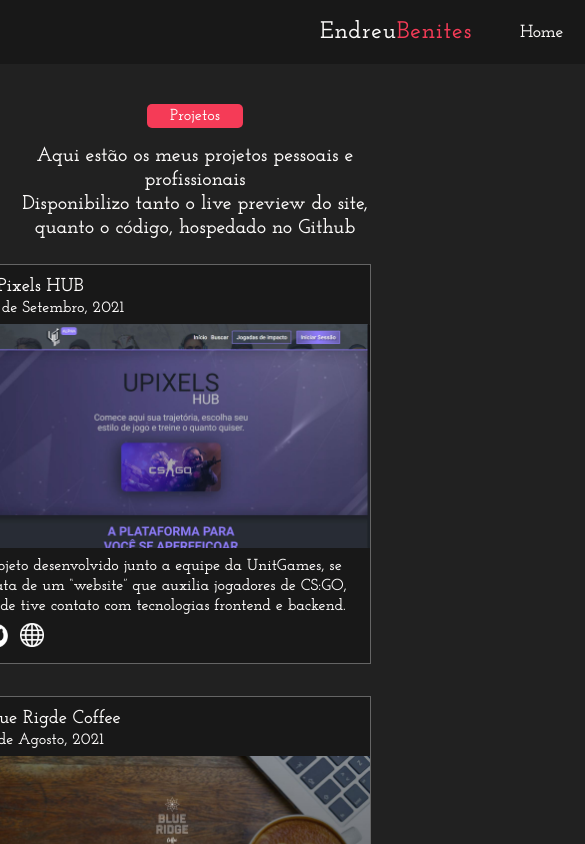
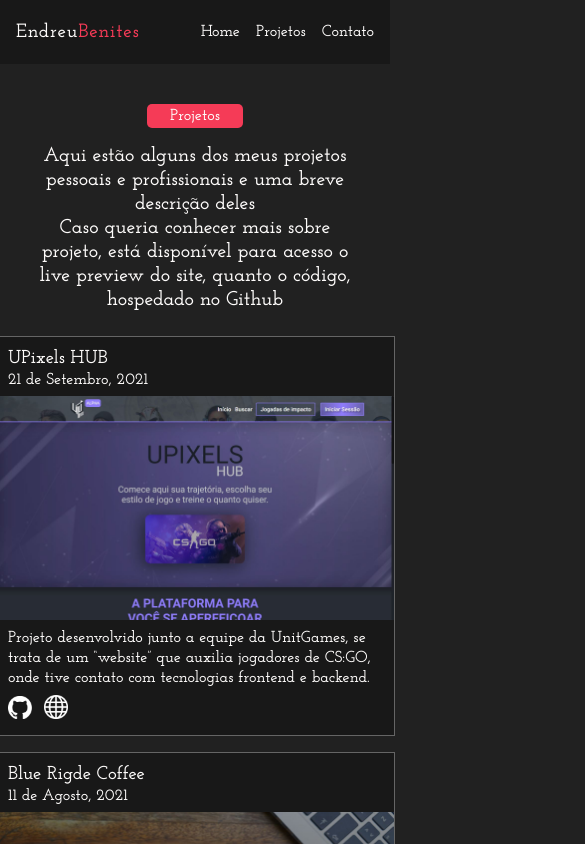
Before and after one commit to endreumrb/portfolio2v, a React (Create React App) app: page /projetos in a window 390 px wide. Shown: the top 844 px of the page, 585 px wide, since content can reach past the window. Built offline with nearby package versions, Linux system fonts and the light colour scheme.

Commit message:
add responsiveness

```diff
--- a/src/Pages/Contact/index.js
+++ b/src/Pages/Contact/index.js
@@ -31,7 +31,7 @@
           <EntradaDados type="subject" name="user_subject" required/>
           <label>Mensagem</label>
           <textarea name="message" required/>
-          <Enviar type="submit" value="Send" />
+          <Enviar type="submit" value="Enviar" />
         </Formulario>
       </Conteudo>
     </>
--- a/src/Pages/Contact/styles.js
+++ b/src/Pages/Contact/styles.js
@@ -15,7 +15,6 @@
 
 export const Conteudo = styled.div`
   display: flex;
-  // height: calc(100vh - 4rem); - Centralizar Conteúdo
   align-items: center;
   margin-top: 1.5rem;
   flex-direction: column;
@@ -26,6 +25,10 @@
     font-size: 1.25rem;
     line-height: 1.5rem;
     margin-bottom: 2rem;
+
+    @media (min-width: 425px) and (max-width: 768px) {
+      font-size: 1rem;
+    }
   }
 `
 
@@ -64,6 +67,18 @@
       box-shadow: 0 0 0 0;
       outline: 0;
     }
+
+    @media (min-width: 425px) and (max-width: 768px) {
+      width: 20rem;
+    }
+
+    @media (min-width: 768px) and (max-width: 1024px) {
+      width: 30rem;
+    }
+
+    @media (min-width: 1024px) {
+      width: 40rem;
+    }
   }
 `
 
@@ -82,6 +97,18 @@
     border-bottom: 1px solid #f53b57;
     box-shadow: 0 0 0 0;
     outline: 0;
+  }
+
+  @media (min-width: 425px) and (max-width: 768px) {
+    width: 20rem;
+  }
+
+  @media (min-width: 768px) and (max-width: 1024px) {
+    width: 30rem;
+  }
+
+  @media (min-width: 1024px) {
+    width: 40rem;
   }
 `
 
@@ -105,4 +132,16 @@
     font-size: 1.075rem;
     border: 1px solid #111;
   }
+
+  @media (min-width: 425px) and (max-width: 768px) {
+    width: 20rem;
+  }
+
+  @media (min-width: 768px) and (max-width: 1024px)  {
+    width: 30rem;
+  }
+
+  @media (min-width: 1024px) {
+    width: 40rem;
+  }
 `
--- a/src/Pages/Home/index.js
+++ b/src/Pages/Home/index.js
@@ -8,7 +8,7 @@
       <Conteudo>
         <img alt="Endreu Benites" src={fotoMinha}></img>
         <Botao>Front End</Botao>
-        <p>Sou desenvolvedor front-end<br/>Utilizo como principal ferramenta de trabalho, o React!</p>
+        <p>Prazer, meu nome é Endreu Benites e sou Desenvolvedor Front-End<br/>Para tirar minhas ideias do papel, utilizo como principal ferramenta o ReactJS</p>
       </Conteudo>
     </>
   );
--- a/src/Pages/Home/styles.js
+++ b/src/Pages/Home/styles.js
@@ -26,7 +26,6 @@
 
 export const Conteudo = styled.div`
   display: flex;
-  // height: calc(100vh - 4rem); - Centralizar Conteúdo
   align-items: center;
   margin-top: 7.5rem;
   flex-direction: column;
@@ -36,6 +35,10 @@
     text-align: center;
     font-size: 1.25rem;
     line-height: 1.5rem;
+
+    @media (min-width: 425px) and (max-width: 768px) {
+      font-size: 1rem;
+    }
   }
 
   img {
--- a/src/Pages/Projects/index.js
+++ b/src/Pages/Projects/index.js
@@ -11,7 +11,7 @@
     <>
       <Conteudo>
         <Botao>Projetos</Botao>
-        <SubTitulo>Aqui estão os meus projetos pessoais e profissionais<br/>Disponibilizo tanto o live preview do site, quanto o código, hospedado no Github</SubTitulo>
+        <SubTitulo>Aqui estão alguns dos meus projetos pessoais e profissionais e uma breve descrição deles<br/>Caso queria conhecer mais sobre projeto, está disponível para acesso o live preview do site, quanto o código, hospedado no Github</SubTitulo>
         <Projeto>
           {listaProjetos.map((element,i) =>
             <Quadro>
--- a/src/Pages/Projects/styles.js
+++ b/src/Pages/Projects/styles.js
@@ -15,7 +15,6 @@
 
 export const Conteudo = styled.div`
   display: flex;
-  // height: calc(100vh - 4rem); - Centralizar Conteúdo
   align-items: center;
   margin-top: 1.5rem;
   flex-direction: column;
@@ -26,6 +25,11 @@
   text-align: center;
   font-size: 1.25rem;
   line-height: 1.5rem;
+  padding: 0 2rem;
+
+  @media (min-width: 425px) and (max-width: 768px) {
+    font-size: 1rem;
+  }
 `
 
 export const Botao = styled.div`
@@ -48,6 +52,10 @@
   justify-content: center;
   flex-wrap: wrap;
   padding: 0 3rem;
+
+  @media (min-width: 425px) and (max-width: 768px) {
+    padding: 0 1rem;
+  }
 `
 
 export const Quadro = styled.div`
@@ -72,12 +80,14 @@
     margin: .5rem 0 0 .75rem;
     line-height: 1.25rem;
   }
+
+  @media (max-width: 425px) {
+    margin: 0 0 1rem 0;
+  }
 `
 
 export const ImagemPreview = styled.img`
   width: 100%;
-
-
 `
 
 export const SocialMedia = styled.div`
--- a/src/Pages/styles.js
+++ b/src/Pages/styles.js
@@ -37,16 +37,32 @@
   ul li {
     list-style-type: none;
     margin-left: 3rem;
+
+    @media (max-width: 425px) {
+      margin-left: 1rem;
+    }
   }
 
   ul li a {
     text-decoration: none;
     color: #FEFCFB;
     font-size: 1.1rem;
+
+    @media (max-width: 425px) {
+      font-size: 1rem;
+    }
   }
 
   ul li a:hover {
     color: #f53b57;
+  }
+
+  @media (min-width: 425px) and (max-width: 1024px) {
+    padding: 0 5rem;
+  }
+
+  @media (max-width: 425px) {
+    padding: 0 1rem;
   }
 `
 
@@ -59,4 +75,8 @@
   span {
     color: #f53b57;
   }
+
+  @media (max-width: 425px) {
+    font-size: 1.2rem;
+  }
 `
```
